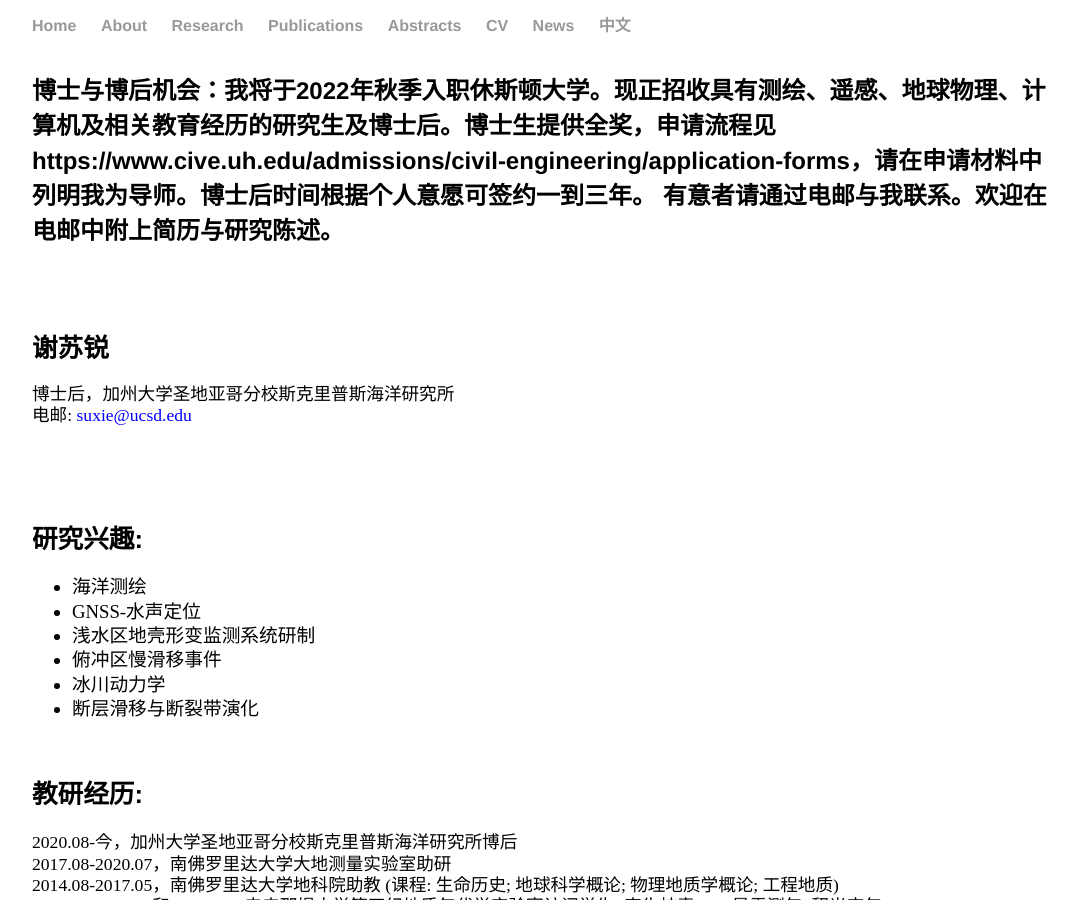
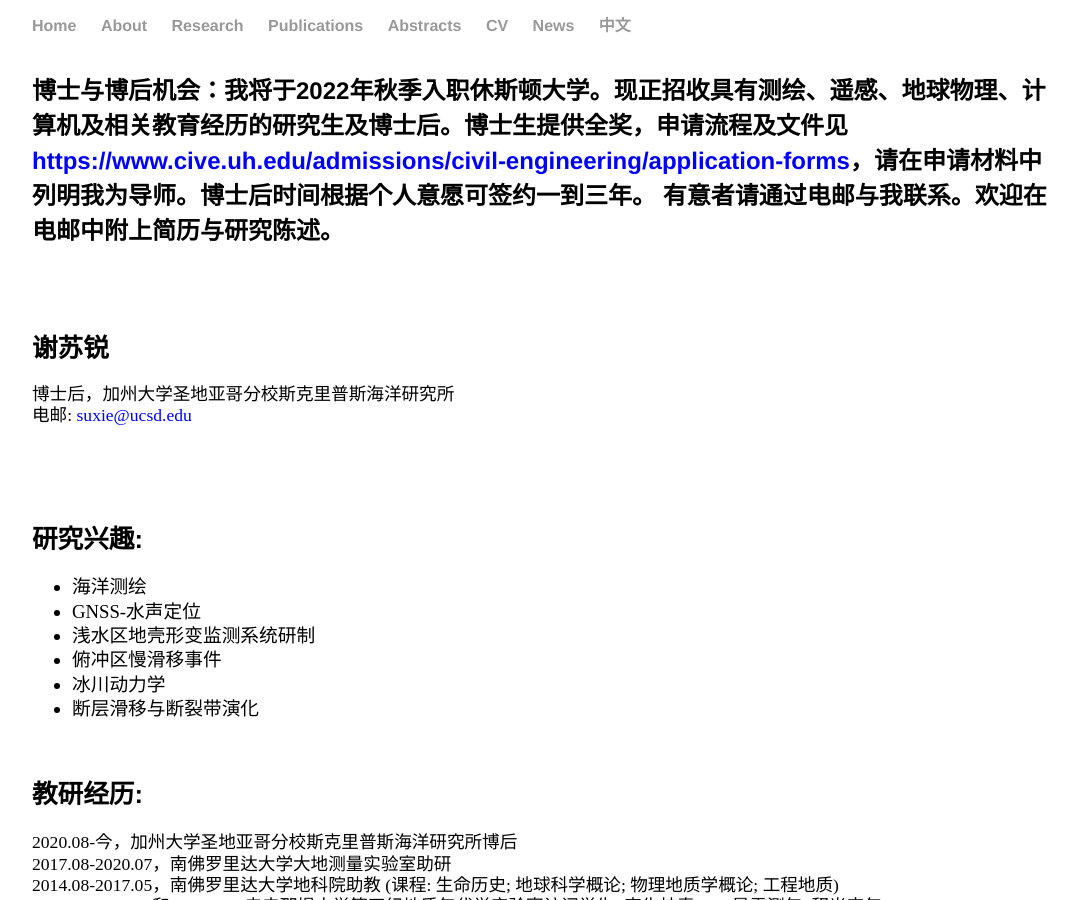
Before and after one commit to suruixie/suruixie.github.io, a Jekyll site: the page built from Chinese/index.html, in a window 1280 px wide and 900 px high. Shown: the whole window, without its empty margins (96-1174 px from the left). Built offline with Jekyll 4.4.1, drawn with Linux system fonts in a browser that asks for light colours; a style sheet for code colours, icons or effects is not loaded.

Commit message:
Update index.html

```diff
--- a/Chinese/index.html
+++ b/Chinese/index.html
@@ -7,7 +7,7 @@ title: 苏锐的中文页面
 
 
 <body>
-	<h4 style="margin-top:1.5em; margin-bottom:1.2em; font-size:1.5em;">博士与博后机会：我将于2022年秋季入职休斯顿大学。现正招收具有测绘、遥感、地球物理、计算机及相关教育经历的研究生及博士后。博士生提供全奖，申请流程见https://www.cive.uh.edu/admissions/civil-engineering/application-forms，请在申请材料中列明我为导师。博士后时间根据个人意愿可签约一到三年。
+	<h4 style="margin-top:1.5em; margin-bottom:1.2em; font-size:1.5em;">博士与博后机会：我将于2022年秋季入职休斯顿大学。现正招收具有测绘、遥感、地球物理、计算机及相关教育经历的研究生及博士后。博士生提供全奖，申请流程及文件见<a href="https://www.cive.uh.edu/admissions/civil-engineering/application-forms" style="color:#0000FF;">https://www.cive.uh.edu/admissions/civil-engineering/application-forms</a>，请在申请材料中列明我为导师。博士后时间根据个人意愿可签约一到三年。
 		有意者请通过电邮与我联系。欢迎在电邮中附上简历与研究陈述。</h4>
 	<br>
     <div class="Chinese">
```
